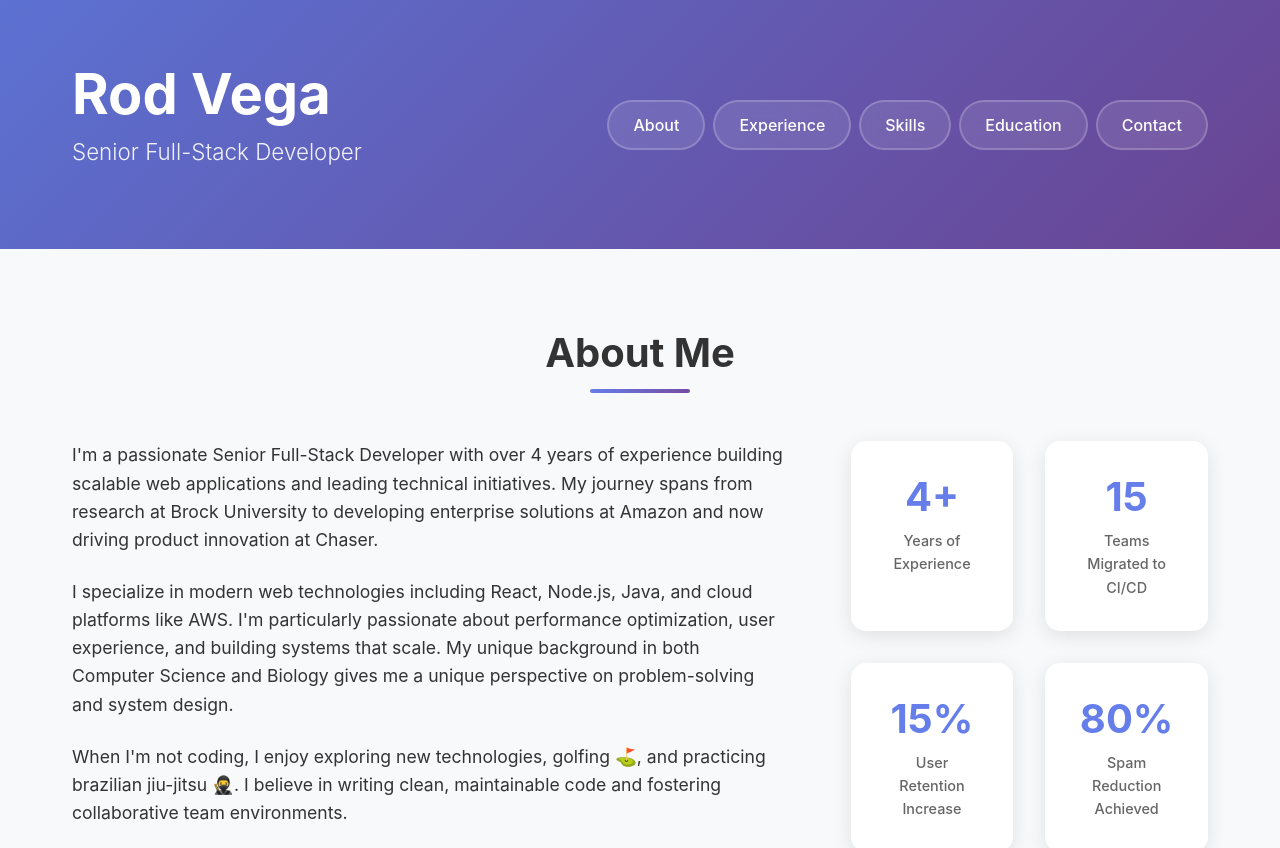
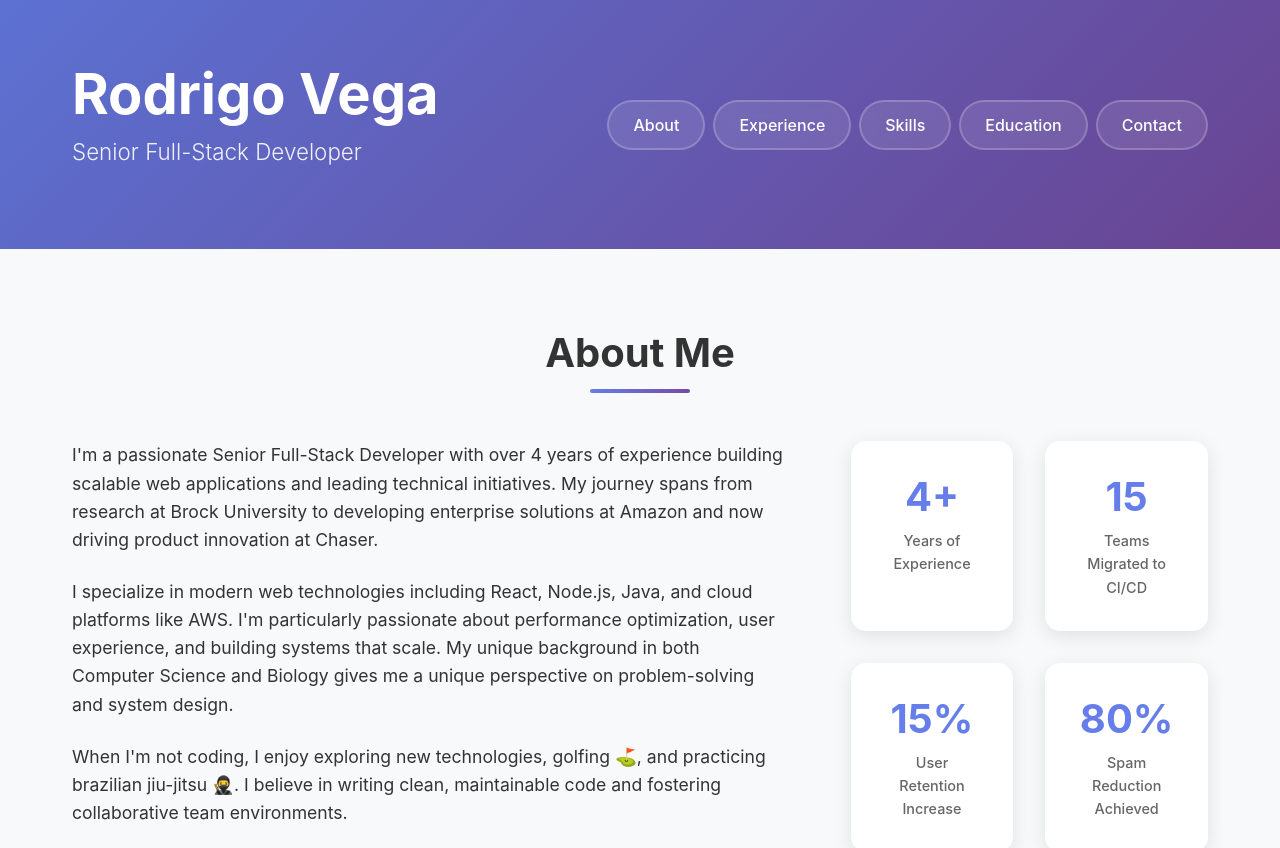
Before and after one commit to RodoVJ/portfolio-website, a React (Vite) app: page / in a window 1280 px wide. Shown: the top 848 px of the page. Built offline with nearby package versions, Linux system fonts and the light colour scheme.

Commit message:
Longer name

```diff
--- a/src/data/portfolio.ts
+++ b/src/data/portfolio.ts
@@ -1,7 +1,7 @@
 import type { ContactInfo, Experience, Education, Skills } from '../types';
 
 export const contactInfo: ContactInfo = {
-  name: 'Rod Vega',
+  name: 'Rodrigo Vega',
   email: 'vegarod75@gmail.com',
   location: 'St. Catharines, ON, Canada'
 };
```
